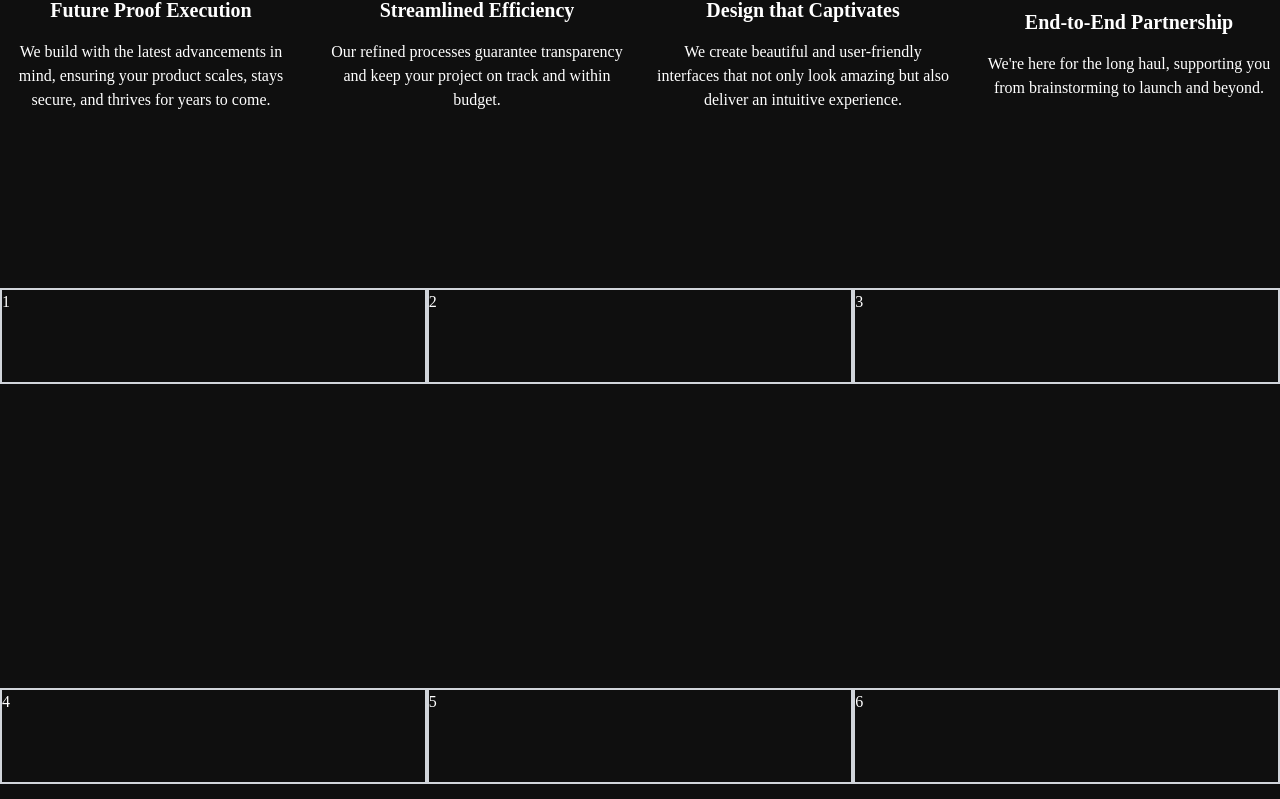
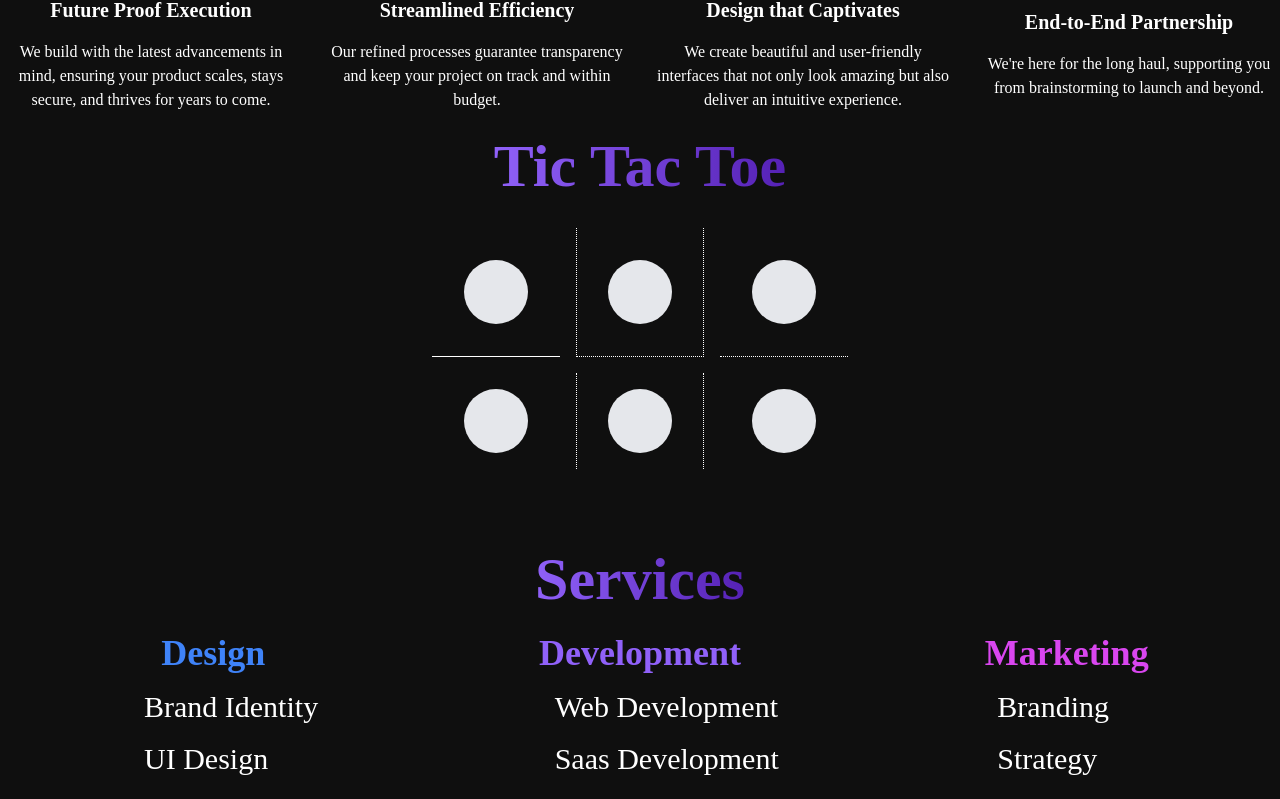
Before and after one commit to lalukrish/UXByte-Page, a Next.js app: page / in a window 1280 px wide. Shown: the part 1556-2355 px from the top of the page. Built offline with nearby package versions, Linux system fonts and the light colour scheme.

Commit message:
fix:workds

```diff
--- a/src/components/works.jsx
+++ b/src/components/works.jsx
@@ -2,24 +2,33 @@ import React from "react";
 
 const Works = () => {
   return (
-    <div className="flex flex-wrap justify-center items-center h-screen">
-      <div className="w-full md:w-1/2 lg:w-1/3 border-2 border-gray-300 h-24">
-        1
+    <div className="flex flex-col items-center">
+      <div className="text-6xl font-extrabold mb-8">
+        <span className="bg-gradient-to-r from-purple-500 to-purple-800 bg-clip-text text-transparent">
+          Tic Tac Toe
+        </span>
       </div>
-      <div className="w-full md:w-1/2 lg:w-1/3 border-2 border-gray-300 h-24">
-        2
-      </div>
-      <div className="w-full md:w-1/2 lg:w-1/3 border-2 border-gray-300 h-24">
-        3
-      </div>
-      <div className="w-full md:w-1/2 lg:w-1/3 border-2 border-gray-300 h-24">
-        4
-      </div>
-      <div className="w-full md:w-1/2 lg:w-1/3 border-2 border-gray-300 h-24">
-        5
-      </div>
-      <div className="w-full md:w-1/2 lg:w-1/3 border-2 border-gray-300 h-24">
-        6
+      <div className="grid grid-cols-3 gap-4">
+        {/* First row */}
+        <div className="flex flex-col items-center justify-center border border-t-0 border-r-0 border-l-0 border-dotted-[2px] border-white p-8">
+          <div className="w-16 h-16 rounded-full bg-gray-200"></div>
+        </div>
+        <div className="flex flex-col items-center justify-center border border-dotted border-white border-t-0 p-4">
+          <div className="w-16 h-16 rounded-full bg-gray-200"></div>
+        </div>
+        <div className="flex flex-col items-center justify-center border border-dotted border-white border-t-0 p-4 border-r-0 border-l-0">
+          <div className="w-16 h-16 rounded-full bg-gray-200"></div>
+        </div>
+        {/* Second row */}
+        <div className="flex flex-col items-center justify-center border border-dotted border-white p-4 border-t-0 border-r-0 border-b-0 border-l-0 py-[-10]">
+          <div className="w-16 h-16 rounded-full bg-gray-200"></div>
+        </div>
+        <div className="flex flex-col items-center justify-center border border-dotted border-white p-4 border-t-0 border-b-0">
+          <div className="w-16 h-16 rounded-full bg-gray-200"></div>
+        </div>
+        <div className="flex flex-col items-center justify-center border border-dotted border-white p-4 border-t-0 border-b-0 border-r-0 border-l-0">
+          <div className="w-16 h-16 rounded-full bg-gray-200"></div>
+        </div>
       </div>
     </div>
   );
```
